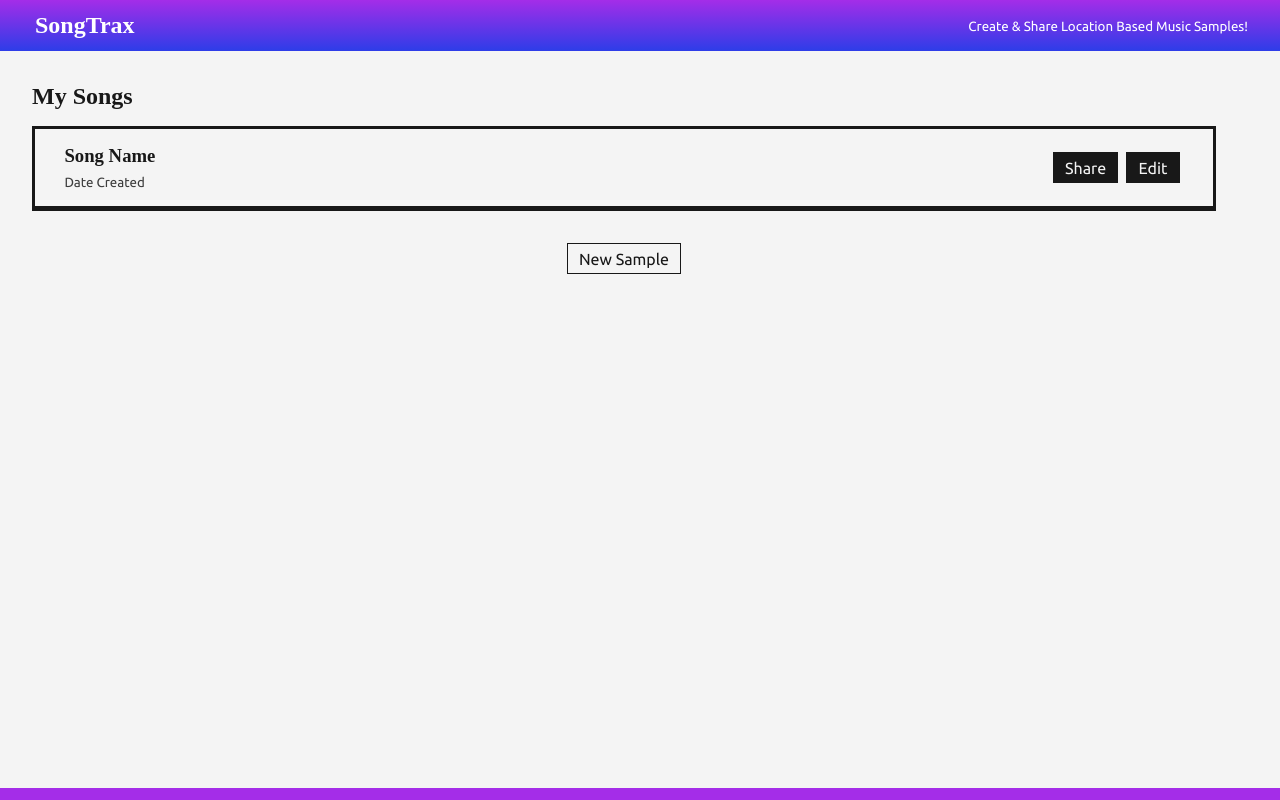
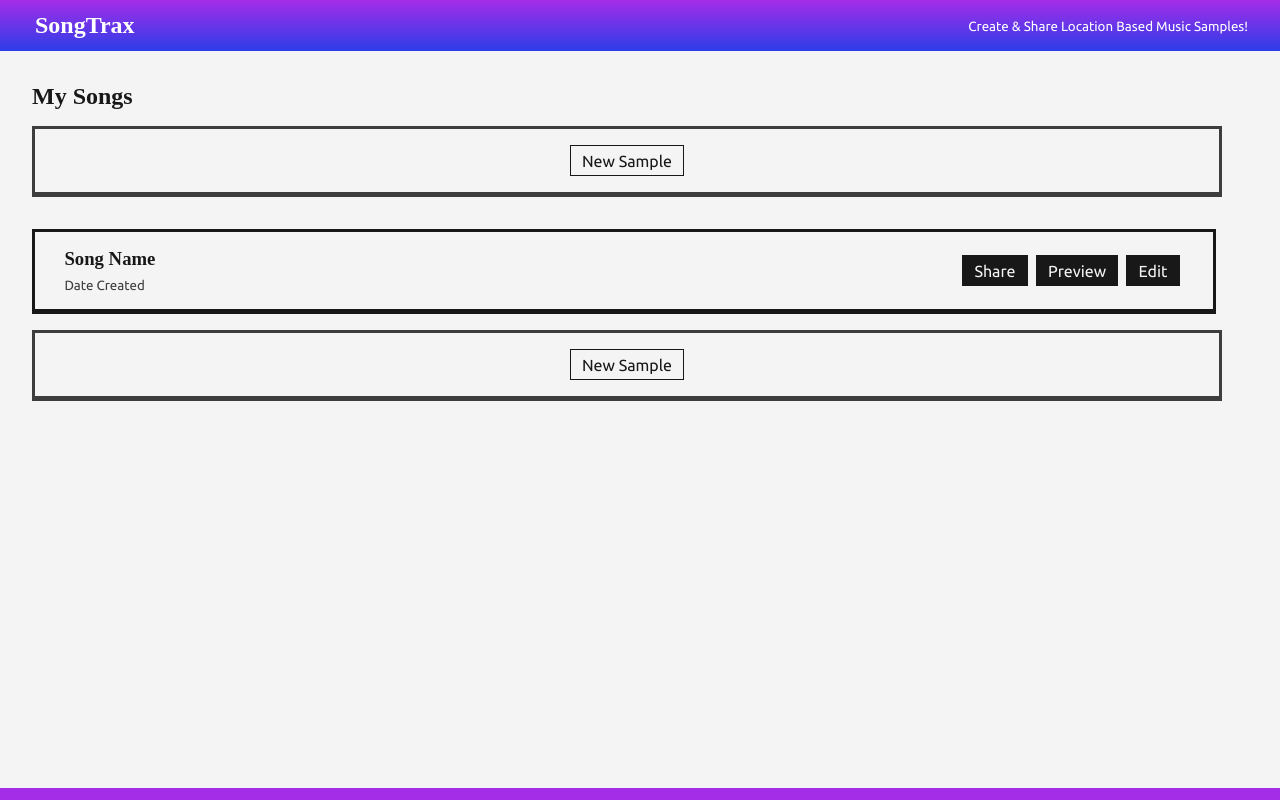
Before and after one commit to VaughanSampson/university-comp2140-a2-react, a React (Create React App) app: page / in a window 1280 px wide. Built offline with nearby package versions, Linux system fonts and the light colour scheme; a web font is replaced by a local one.

Commit message:
Make create card a component

```diff
--- a/src/App.css
+++ b/src/App.css
@@ -17,7 +17,7 @@
   :root {
     --bgColor: #080808;
     --fgColor: #f0f0f0;
-    --fgColorLighter: rgb(166, 166, 166);
+    --fgColorLighter: rgb(127, 127, 127);
     --headerTextColor: var(--fgColor);
   }
 }
@@ -138,7 +138,7 @@ h3 {
 
 .create-card {
   justify-content: center;
-  border: none !important;
+  border-color: var(--fgColorLighter);
   width: 100%;
   margin-bottom: 2rem;
 }
--- a/src/App.js
+++ b/src/App.js
@@ -2,7 +2,7 @@ import {BrowserRouter as Router, Routes, Route} from "react-router-dom";
 
 import Footer from "./components/footer/Footer.jsx"
 import Header from "./components/header/Header";
-import Samples from "./components/pages/Samples";
+import Samples from "./components/pages/Samples/Samples.jsx";
 import EditSongSample from "./components/pages/EditSample.jsx";
 import ShareSample from "./components/pages/ShareSample";
 import './App.css';
--- a/src/components/pages/EditSample.jsx
+++ b/src/components/pages/EditSample.jsx
@@ -6,6 +6,7 @@ const EditSample = () =>{
                 <form className="card edit-card">
                     <input type="text"></input>
                     <div className="button-group-container">
+                            <button type="button" className="bright-button">Preview</button>
                             <button type="button" className="bright-button">Save</button>
                     </div>
                 </form>
--- /dev/null
+++ b/src/components/pages/Samples/CreateCard.jsx
@@ -0,0 +1,9 @@
+const CreateCard = () => {
+    return(
+        <div className="create-card">
+            <a href="/edit-sample" className="full-button">New Sample</a>
+        </div>
+    );
+}
+
+export default CreateCard;
--- a/src/components/pages/Samples.jsx
+++ b/src/components/pages/Samples/Samples.jsx
@@ -1,7 +1,11 @@
+import CreateCard from "./CreateCard";
+
 const Samples = () =>{
     return (
         <main>
             <h2 className="title">My Songs</h2>
+
+            <CreateCard />
 
             <section className="sample">
                 <div className="card">
@@ -11,14 +15,14 @@ const Samples = () =>{
                     </div>
                     <div className="button-group-container">
                         <a href="/share-sample/#" className="bright-button">Share</a>
+                        <a href="/share-sample/#" className="bright-button">Preview</a>
                         <a href="/edit-sample/#" className="bright-button">Edit</a>
                     </div>
                 </div>
             </section>
 
-            <div className="create-card">
-                <a href="/edit-sample" className="full-button">New Sample</a>
-            </div>
+            <CreateCard />
+
         </main>
     );
 }
--- a/src/components/pages/ShareSample.jsx
+++ b/src/components/pages/ShareSample.jsx
@@ -10,7 +10,7 @@ const ShareSample = () =>{
                     <p>Date Created</p>
                 </div>
                 <div className="buttons">
-                    <a href="#" className="bright-button" >Preview</a>
+                    <a href="/#" className="bright-button" >Preview</a>
                 </div>
             </div>
 
```
